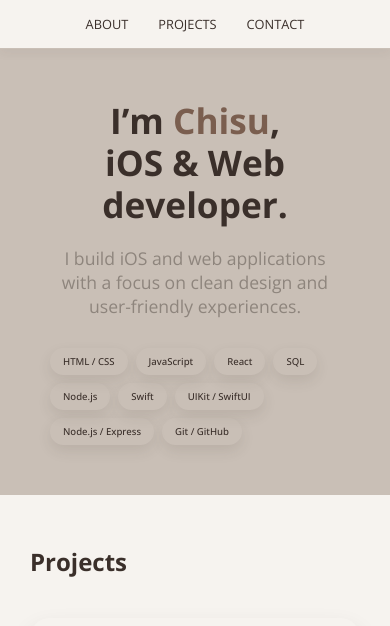
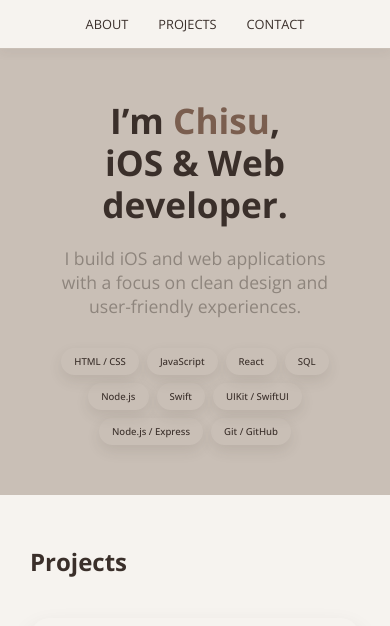
Before and after one commit to chisu-kawahara/portfolio-chisu, a plain HTML site: page index.html in a window 390 px wide. Shown: the top 626 px of the page. Drawn offline with nearby package versions, Linux system fonts and the light colour scheme.

Commit message:
change media query

```diff
--- a/styles.css
+++ b/styles.css
@@ -276,4 +276,11 @@ footer p {
   .hero-text p {
     margin: 0 auto 30px;
   }
+  #skills {
+    text-align: center; /* center the section text */
+  }
+
+  .skills {
+    justify-content: center; /* center the flex items */
+  }
 }
```
